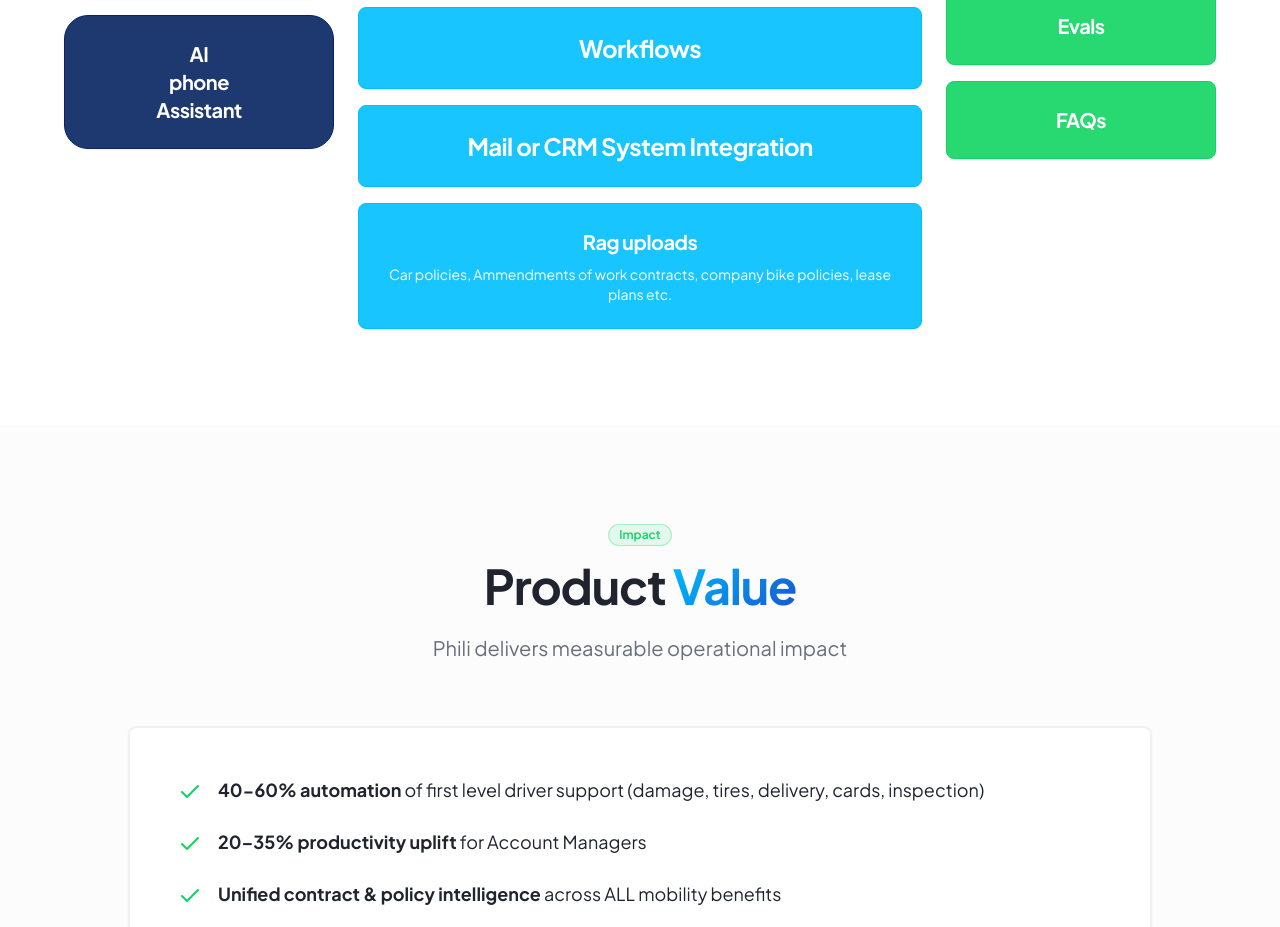
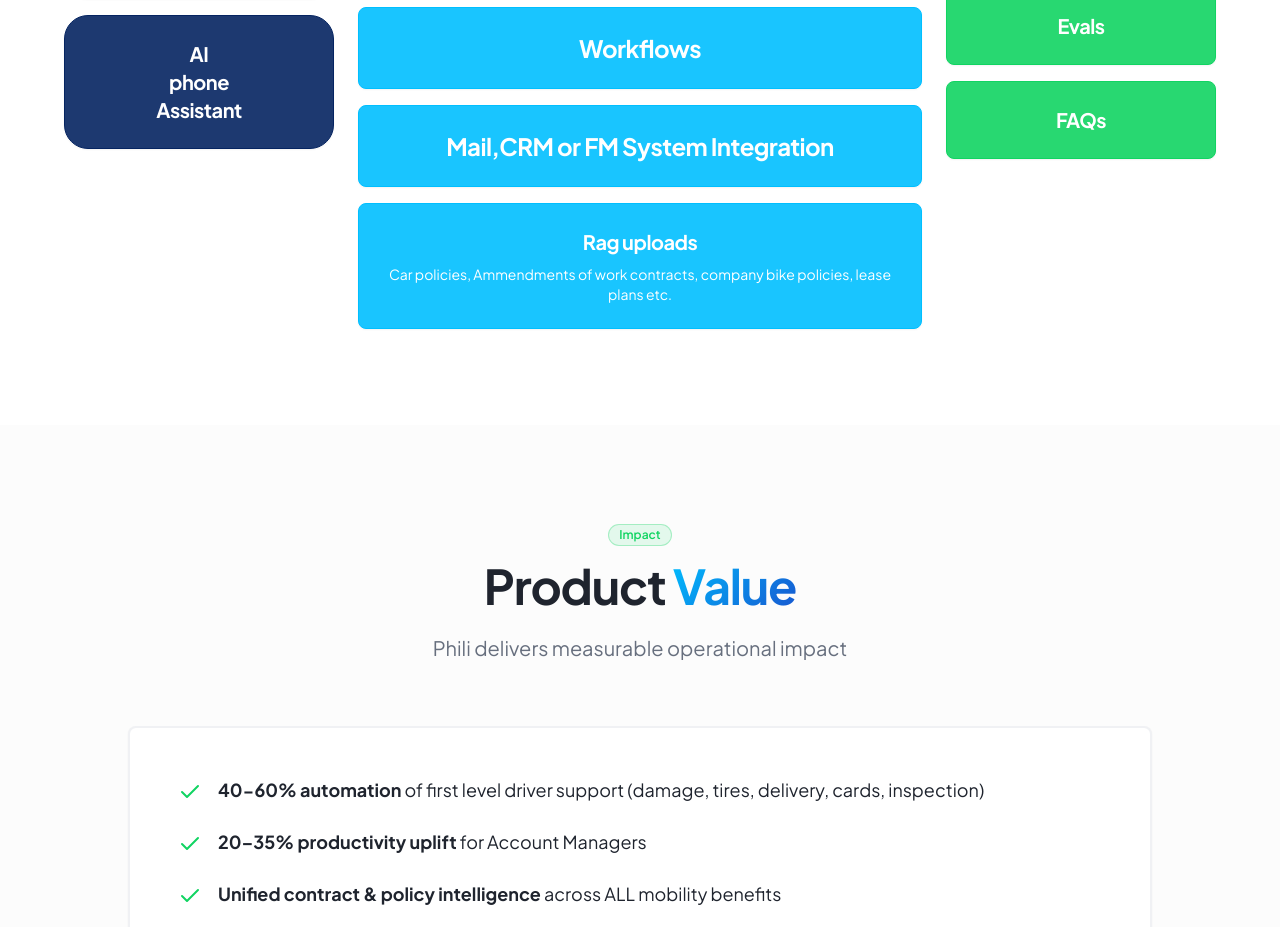
Before and after one commit to n0quarter/ai-phili, a React (Vite) app: page / in a window 1280 px wide. Shown: the part 4000-4927 px from the top of the page. Built offline with nearby package versions, Linux system fonts and the light colour scheme; the HTML template or start-up script is replaced by a standard one.

Commit message:
Visual edit in Lovable
Edited UI in Lovable

```diff
--- a/src/pages/Index.tsx
+++ b/src/pages/Index.tsx
@@ -381,7 +381,7 @@ const Index = () => {
 
                   {/* Mail or CRM System */}
                   <Card className="p-6 bg-electric/90 border-electric text-white">
-                    <h3 className="text-2xl font-bold text-center">Mail or CRM System Integration</h3>
+                    <h3 className="text-2xl font-bold text-center">Mail,CRM or FM System Integration</h3>
                   </Card>
 
                   {/* RAG with Policies */}
```
